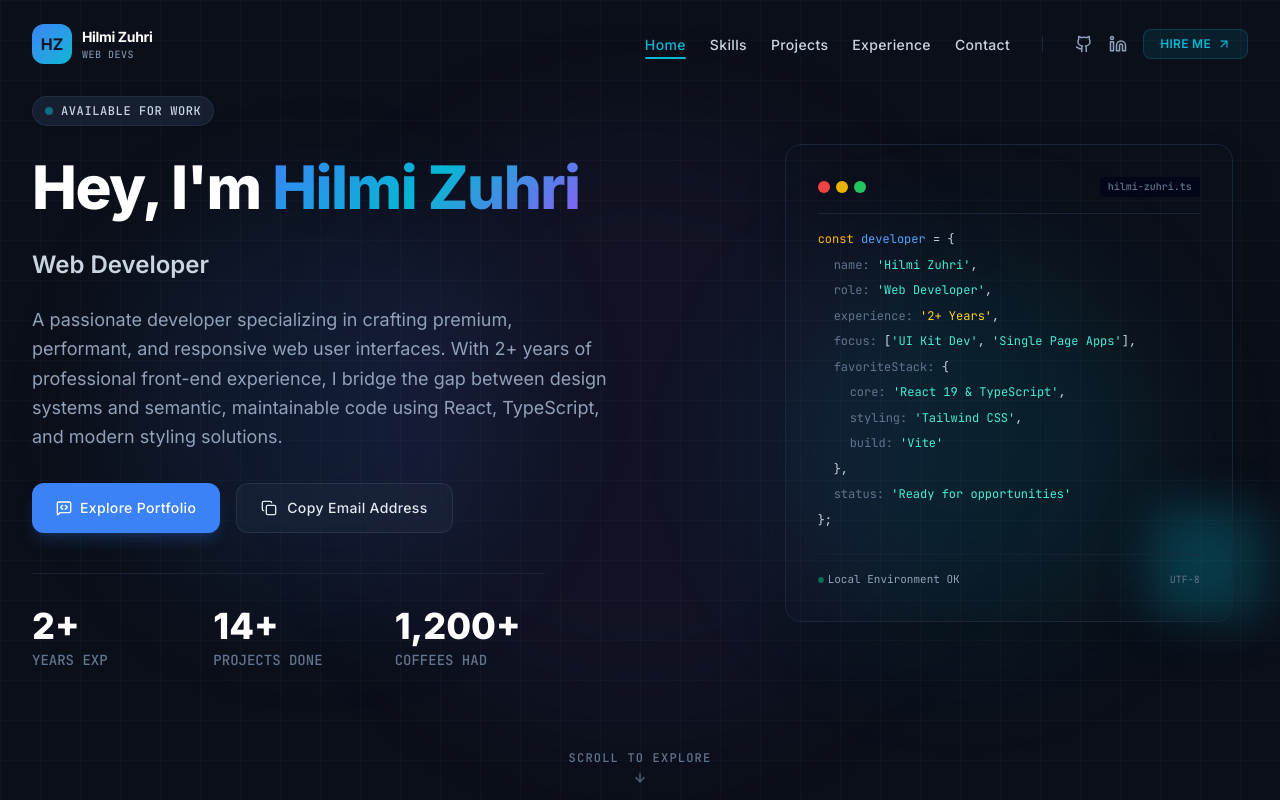
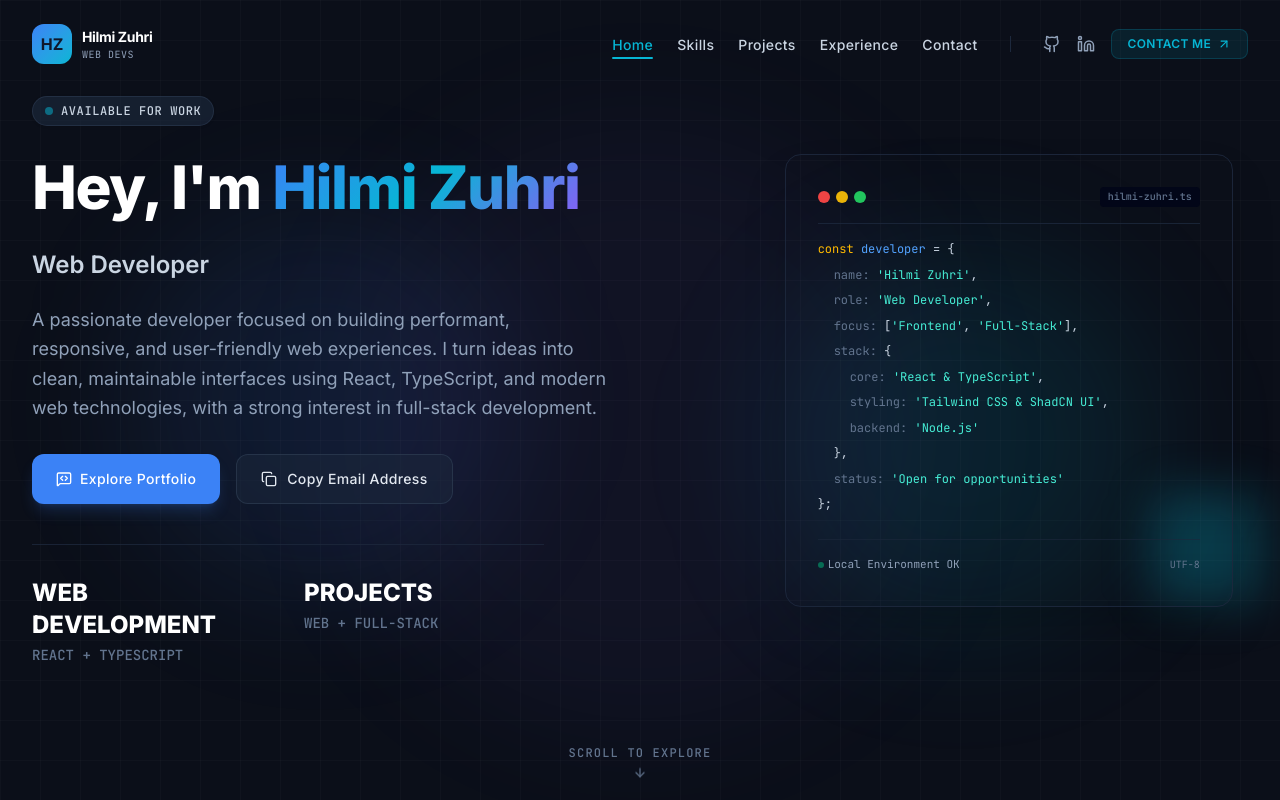
Before and after one commit to HilmiZuhri/my-portfolio, a React (Vite) app: page / in a window 1280 px wide. Shown: the top 800 px of the page. Built offline with nearby package versions, Linux system fonts and the light colour scheme.

Commit message:
update hero section

```diff
--- a/src/components/Header.tsx
+++ b/src/components/Header.tsx
@@ -126,7 +126,7 @@ export default function Header({ activeSection }: HeaderProps) {
                 onClick={(e) => handleNavClick(e, '#contact')}
                 className="hidden lg:flex items-center gap-1.5 px-4 py-1.5 rounded-lg border border-brand-cyan/20 bg-brand-cyan/10 hover:bg-brand-cyan/20 text-brand-cyan text-xs font-semibold tracking-wide uppercase transition-all"
               >
-                Hire Me
+                Contact Me
                 <ArrowUpRight size={14} />
               </a>
             </div>
--- a/src/components/Hero.tsx
+++ b/src/components/Hero.tsx
@@ -96,29 +96,21 @@ export default function Hero() {
             </div>
 
             {/* Professional Numbers Grid */}
-            <div className="grid grid-cols-3 gap-6 sm:gap-8 pt-8 border-t border-slate-800/80 max-w-lg">
+            <div className="grid grid-cols-2 gap-6 sm:gap-8 pt-8 border-t border-slate-800/80 max-w-lg">
   <div>
-                <p className="text-3xl sm:text-4xl font-extrabold text-white">
-                  {PERSONAL_INFO.experienceYears}+
+    <p className="text-xl sm:text-2xl font-extrabold text-white">
+      {PERSONAL_INFO.experienceYears}
     </p>
     <p className="text-xs sm:text-sm font-medium font-mono text-slate-500 uppercase mt-1">
-                  Years Exp
+      React + TypeScript
     </p>
   </div>
   <div>
-                <p className="text-3xl sm:text-4xl font-extrabold text-white">
-                  {PERSONAL_INFO.completedProjects}+
+    <p className="text-xl sm:text-2xl font-extrabold text-white">
+      {PERSONAL_INFO.completedProjects}
     </p>
     <p className="text-xs sm:text-sm font-medium font-mono text-slate-500 uppercase mt-1">
-                  Projects Done
-                </p>
-              </div>
-              <div>
-                <p className="text-3xl sm:text-4xl font-extrabold text-white">
-                  {PERSONAL_INFO.coffeeConsumed}
-                </p>
-                <p className="text-xs sm:text-sm font-medium font-mono text-slate-500 uppercase mt-1">
-                  Coffees Had
+      Web + Full-Stack
     </p>
   </div>
 </div>
@@ -154,34 +146,30 @@ export default function Hero() {
                   <span className="text-teal-300">'{PERSONAL_INFO.title}'</span>,
                 </div>
                 <div className="pl-4">
-                  <span className="text-slate-500">experience:</span>{' '}
-                  <span className="text-amber-300">'{PERSONAL_INFO.experienceYears}+ Years'</span>,
-                </div>
-                <div className="pl-4">
                   <span className="text-slate-500">focus:</span> [
-                  <span className="text-teal-300">'UI Kit Dev'</span>,{' '}
-                  <span className="text-teal-300">'Single Page Apps'</span>
+                  <span className="text-teal-300">'Frontend'</span>,{' '}
+                  <span className="text-teal-300">'Full-Stack'</span>
                   ],
                 </div>
                 <div className="pl-4">
-                  <span className="text-slate-500">favoriteStack:</span> &#123;
+                  <span className="text-slate-500">stack:</span> &#123;
                 </div>
                 <div className="pl-8">
                   <span className="text-slate-500">core:</span>{' '}
-                  <span className="text-teal-300">'React 19 & TypeScript'</span>,
+                  <span className="text-teal-300">'React & TypeScript'</span>,
                 </div>
                 <div className="pl-8">
                   <span className="text-slate-500">styling:</span>{' '}
-                  <span className="text-teal-300">'Tailwind CSS'</span>,
+                  <span className="text-teal-300">'Tailwind CSS & ShadCN UI'</span>,
                 </div>
                 <div className="pl-8">
-                  <span className="text-slate-500">build:</span>{' '}
-                  <span className="text-teal-300">'Vite'</span>
+                  <span className="text-slate-500">backend:</span>{' '}
+                  <span className="text-teal-300">'Node.js'</span>
                 </div>
                 <div className="pl-4">&#125;,</div>
                 <div className="pl-4">
                   <span className="text-slate-500">status:</span>{' '}
-                  <span className="text-teal-300">'Ready for opportunities'</span>
+                  <span className="text-teal-300">'Open for opportunities'</span>
                 </div>
                 <div>&#125;;</div>
               </div>
--- a/src/data.ts
+++ b/src/data.ts
@@ -4,15 +4,15 @@ import { Project, SkillGroup, ExperienceItem, Testimonial } from './types';
 export const PERSONAL_INFO = {
   name: 'Hilmi Zuhri',
   title: 'Web Developer',
-  bio: 'A passionate developer specializing in crafting premium, performant, and responsive web user interfaces. With 2+ years of professional front-end experience, I bridge the gap between design systems and semantic, maintainable code using React, TypeScript, and modern styling solutions.',
+  bio: 'A passionate developer focused on building performant, responsive, and user-friendly web experiences. I turn ideas into clean, maintainable interfaces using React, TypeScript, and modern web technologies, with a strong interest in full-stack development.',
   location: 'Jakarta, Indonesia (Available for Remote Work)',
   email: 'zuhri.hilmi@gmail.com',
   github: 'https://github.com/hilmizuhri',
   linkedin: 'https://www.linkedin.com/in/hilmi-zuhri-96b9a62b8',
   avatarInitials: 'HZ',
-  experienceYears: 2,
-  completedProjects: 14,
-  coffeeConsumed: '1,200+',
+  experienceYears: 'WEB DEVELOPMENT',
+  completedProjects: 'PROJECTS',
+  coffeeConsumed: 'BASED IN',
 };
 
 export const PROJECTS: Project[] = [
```
Lines whose indentation alone changed are shown as unchanged.
